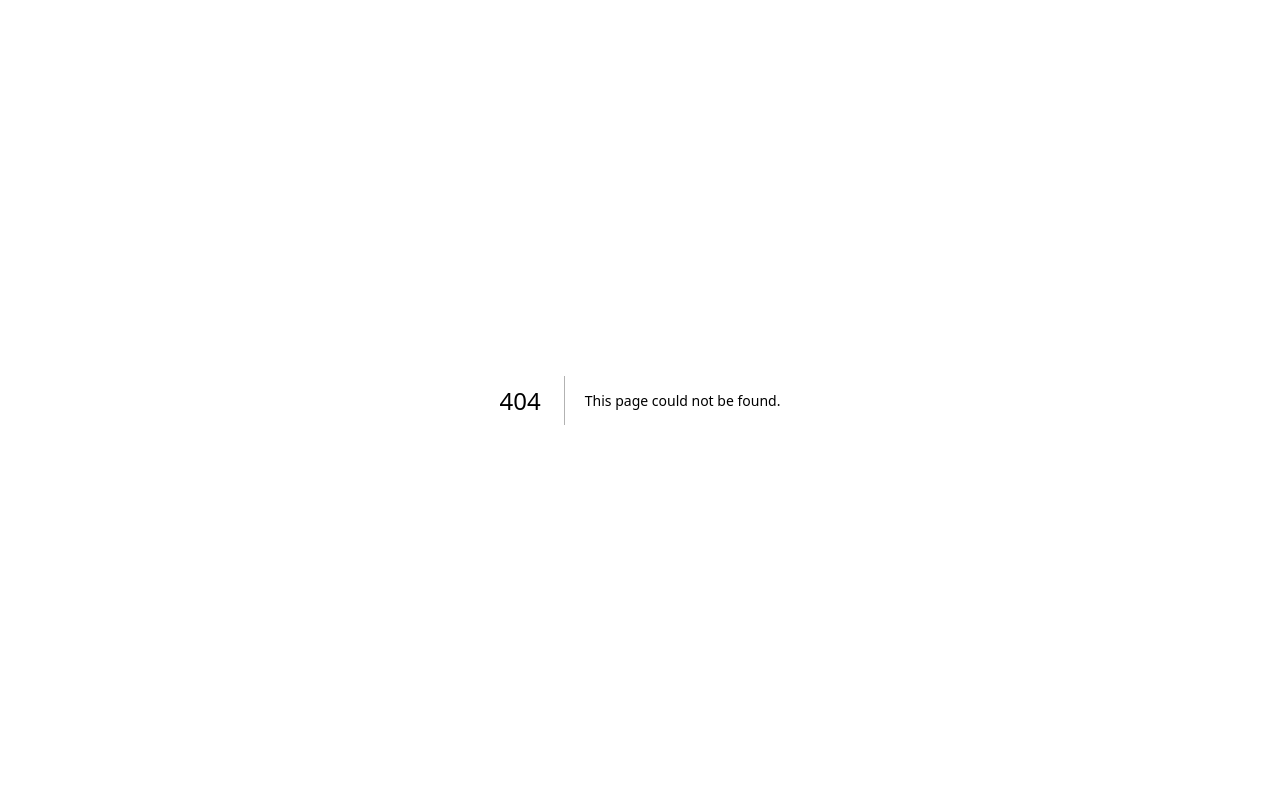
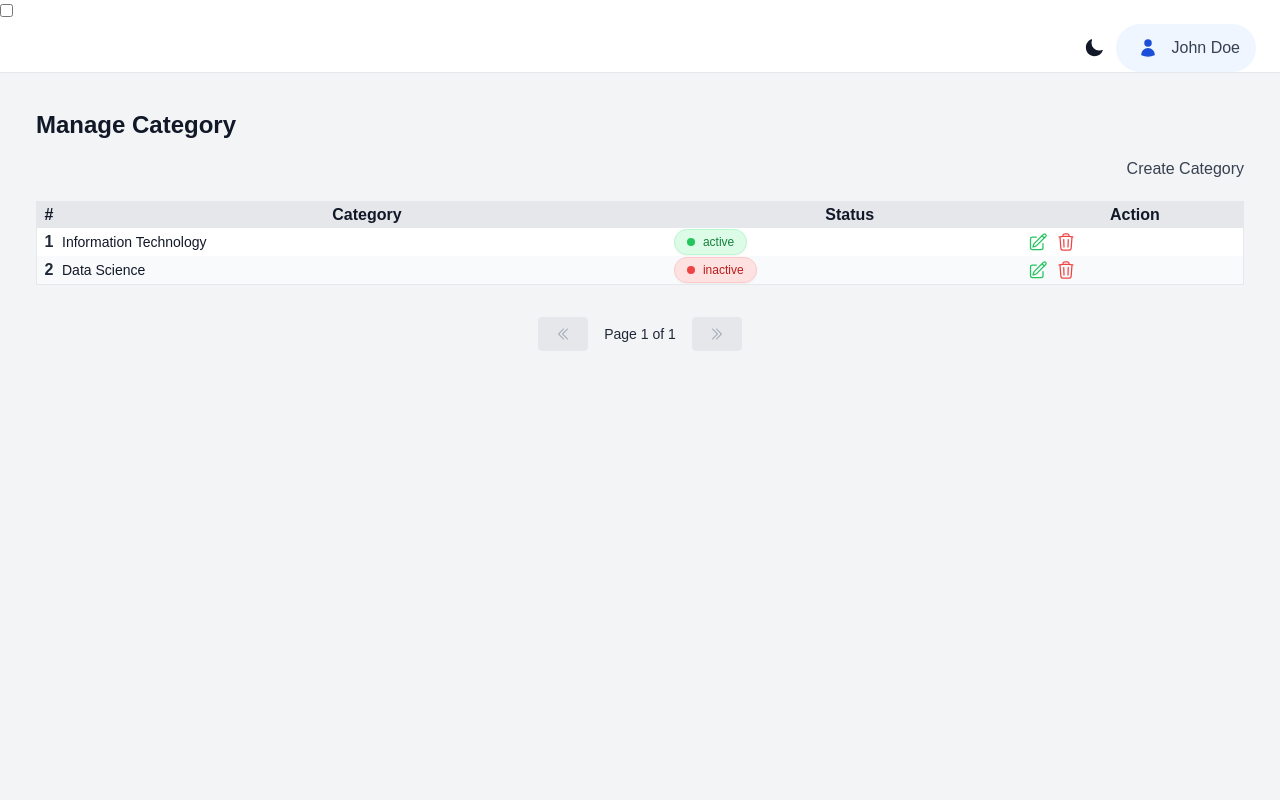
Before and after one commit to Uma-MCMXC/self-paced-learning, a Next.js app in the folder frontend/: page /lecturer/category/manage in a window 1280 px wide. Before the commit this address had no page. Shown: the top 800 px of the page. Built offline with nearby package versions, Linux system fonts and the light colour scheme.

Commit message:
frontend: category

```diff
--- a/frontend/app/components/layout/Sidebar.tsx
+++ b/frontend/app/components/layout/Sidebar.tsx
@@ -11,6 +11,7 @@ import {
   DocumentTextIcon,
   ClipboardDocumentListIcon,
   UserGroupIcon,
+  TagIcon,
 } from '@heroicons/react/24/solid'
 
 type SidebarItem = {
@@ -52,8 +53,14 @@ export default function Sidebar({ userRole }: { userRole: UserRole }) {
         icon: <HomeIcon className="w-5 h-5" />,
       },
       {
+        // หมวดหมู่
+        label: 'Category',
+        href: '/lecturer/category/manage',
+        icon: <TagIcon className="w-5 h-5" />,
+      },
+      {
         // รายวิชาของฉัน
-        label: 'My Course',
+        label: 'Course',
         href: '/lecturer/course/manage',
         icon: <BookOpenIcon className="w-5 h-5" />,
       },
--- a/frontend/app/components/ui/Modal.tsx
+++ b/frontend/app/components/ui/Modal.tsx
@@ -1,7 +1,8 @@
 'use client'
 
-import React from 'react'
+import React, { forwardRef } from 'react'
 import clsx from 'clsx'
+import Button from './Button'
 
 type ModalProps = {
   id: string
@@ -12,7 +13,8 @@ type ModalProps = {
   size?: 'sm' | 'md' | 'lg'
 }
 
-export default function Modal({ id, title, icon, children, onClose, size = 'md' }: ModalProps) {
+const Modal = forwardRef<HTMLDialogElement, ModalProps>(
+  ({ id, title, icon, children, onClose, size = 'md' }, ref) => {
     const sizeClass = {
       sm: 'max-w-sm',
       md: 'max-w-md',
@@ -20,7 +22,7 @@ export default function Modal({ id, title, icon, children, onClose, size = 'md'
     }
 
     return (
-    <dialog id={id} className="modal">
+      <dialog id={id} className="modal" ref={ref}>
         <div
           className={clsx(
             'modal-box w-full',
@@ -39,15 +41,14 @@ export default function Modal({ id, title, icon, children, onClose, size = 'md'
 
           <div className="modal-action mt-6">
             <form method="dialog">
-            <button
-              className="btn btn-sm bg-gray-100 text-gray-800 hover:bg-gray-200 dark:bg-slate-700 dark:text-white dark:hover:bg-slate-600 border border-gray-300 dark:border-slate-600"
-              onClick={onClose}
-            >
-              Close
-            </button>
+              <Button label="Close" variant="neutral" size="sm" onClick={onClose} />
             </form>
           </div>
         </div>
       </dialog>
     )
   }
+)
+
+Modal.displayName = 'Modal'
+export default Modal
--- /dev/null
+++ b/frontend/app/lecturer/category/manage/page.tsx
@@ -0,0 +1,186 @@
+'use client'
+
+import React, { useState, useRef } from 'react'
+import Link from 'next/link'
+import PageContainer from '@/app/components/ui/PageContainer'
+import SimpleTable, { TableRow } from '@/app/components/ui/SimpleTable'
+import { PencilSquareIcon, TrashIcon, PlusIcon } from '@heroicons/react/24/outline'
+import Button from '@/app/components/ui/Button'
+import Toast from '@/app/components/ui/Toast'
+import Modal from '@/app/components/ui/Modal'
+import StatusToggleButton from '@/app/components/ui/StatusToggleButton'
+import FormInput from '@/app/components/ui/FormInput'
+
+type Category = {
+  id: string
+  name: string
+  status: 'active' | 'inactive'
+  createdBy: string
+  updatedAt: string
+}
+
+const initialCategories: Category[] = [
+  {
+    id: '1',
+    name: 'Information Technology',
+    status: 'active',
+    createdBy: 'Staff User',
+    updatedAt: '2025-04-06 10:20',
+  },
+  {
+    id: '2',
+    name: 'Data Science',
+    status: 'inactive',
+    createdBy: 'Staff User',
+    updatedAt: '2025-04-06 10:20',
+  },
+]
+
+export default function ManageCategory() {
+  const [categoryList, setCategoryList] = useState<Category[]>(initialCategories)
+  const [toastMsg, setToastMsg] = useState<string | null>(null)
+  const [formName, setFormName] = useState('')
+  const [formError, setFormError] = useState('')
+  const [editingId, setEditingId] = useState<string | null>(null)
+  const modalRef = useRef<HTMLDialogElement | null>(null)
+
+  const openCreateModal = () => {
+    setFormName('')
+    setEditingId(null)
+    setFormError('')
+    modalRef.current?.showModal()
+  }
+
+  const openEditModal = (category: Category) => {
+    setFormName(category.name)
+    setEditingId(category.id)
+    setFormError('')
+    modalRef.current?.showModal()
+  }
+
+  const toggleStatus = (id: string) => {
+    setCategoryList((prev) =>
+      prev.map((category) =>
+        category.id === id
+          ? {
+              ...category,
+              status: category.status === 'active' ? 'inactive' : 'active',
+            }
+          : category
+      )
+    )
+    setToastMsg('Category status has been updated.')
+    setTimeout(() => setToastMsg(null), 3000)
+  }
+
+  const handleSave = () => {
+    if (!formName.trim()) {
+      setFormError('Category name is required')
+      return
+    }
+
+    if (editingId) {
+      // Edit mode
+      setCategoryList((prev) =>
+        prev.map((cat) => (cat.id === editingId ? { ...cat, name: formName } : cat))
+      )
+      setToastMsg('Category updated successfully.')
+    } else {
+      // Create mode
+      const newCategory: Category = {
+        id: Date.now().toString(),
+        name: formName,
+        status: 'active',
+        createdBy: 'Staff User',
+        updatedAt: new Date().toISOString(),
+      }
+      setCategoryList((prev) => [...prev, newCategory])
+      setToastMsg('Category created successfully.')
+    }
+
+    setFormName('')
+    setEditingId(null)
+    modalRef.current?.close()
+    setTimeout(() => setToastMsg(null), 3000)
+  }
+
+  const data: TableRow[] = categoryList.map((category) => ({
+    categoryName: (
+      <div className="text-sm">
+        <div className="font-medium text-gray-900 dark:text-gray-100">{category.name}</div>
+      </div>
+    ),
+    status: (
+      <StatusToggleButton status={category.status} onClick={() => toggleStatus(category.id)} />
+    ),
+    action: (
+      <div className="flex gap-2">
+        <button onClick={() => openEditModal(category)}>
+          <PencilSquareIcon className="w-5 h-5 text-green-500 hover:text-green-700 cursor-pointer" />
+        </button>
+        <button
+          onClick={() => confirm(`Delete Category \"${category.name}\"?`) && alert('Deleted')}
+        >
+          <TrashIcon className="w-5 h-5 text-red-500 hover:text-red-700 cursor-pointer" />
+        </button>
+      </div>
+    ),
+  }))
+
+  return (
+    <PageContainer title="Manage Category">
+      {toastMsg && <Toast message={toastMsg} type="success" />}
+      <div className="w-full">
+        <div className="flex justify-end mb-5">
+          <Button label="Create Category" variant="success" onClick={openCreateModal} />
+        </div>
+
+        <SimpleTable
+          data={data}
+          rowsPerPage={25}
+          thead={
+            <tr>
+              <th className="w-6">#</th>
+              <th>Category</th>
+              <th>Status</th>
+              <th>Action</th>
+            </tr>
+          }
+        />
+      </div>
+
+      <Modal
+        id="category_modal"
+        title={editingId ? 'Edit Category' : 'Create Category'}
+        ref={modalRef}
+        size="sm"
+        onClose={() => {
+          setFormName('')
+          setFormError('')
+          setEditingId(null)
+        }}
+      >
+        <div className="mb-4">
+          <FormInput
+            label="Category Name"
+            id="categoryName"
+            name="categoryName"
+            value={formName}
+            onChange={(e) => setFormName(e.target.value)}
+            required
+            error={formError}
+          />
+        </div>
+        <div className="text-end mt-4 mb-4">
+          <Button
+            label={editingId ? 'Update' : 'Save'}
+            variant="info"
+            size="md"
+            onClick={handleSave}
+          />
+        </div>
+        <hr className="my-4 border-gray-200 dark:border-gray-700" />
+      </Modal>
+    </PageContainer>
+  )
+}
```
Lines whose indentation alone changed are shown as unchanged.
